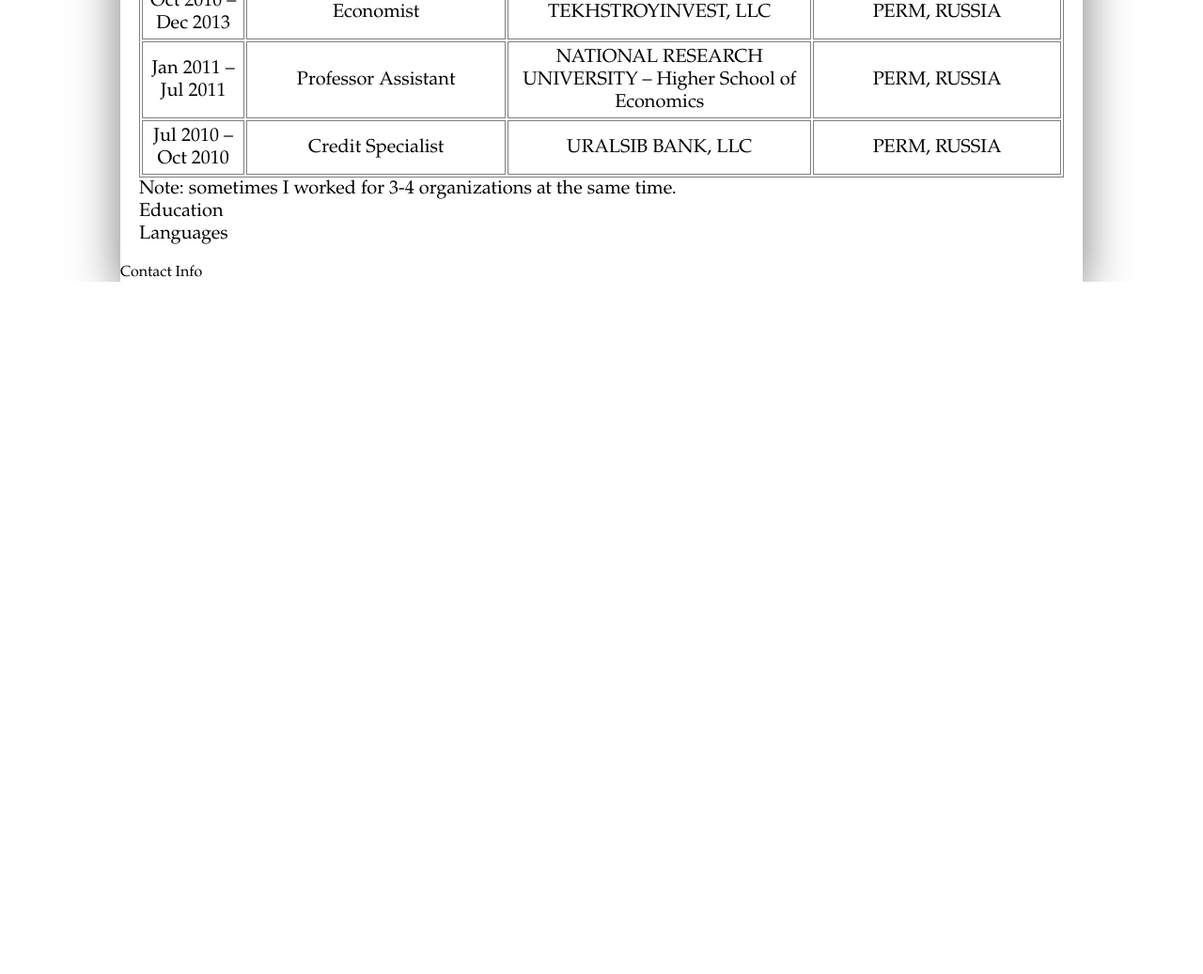
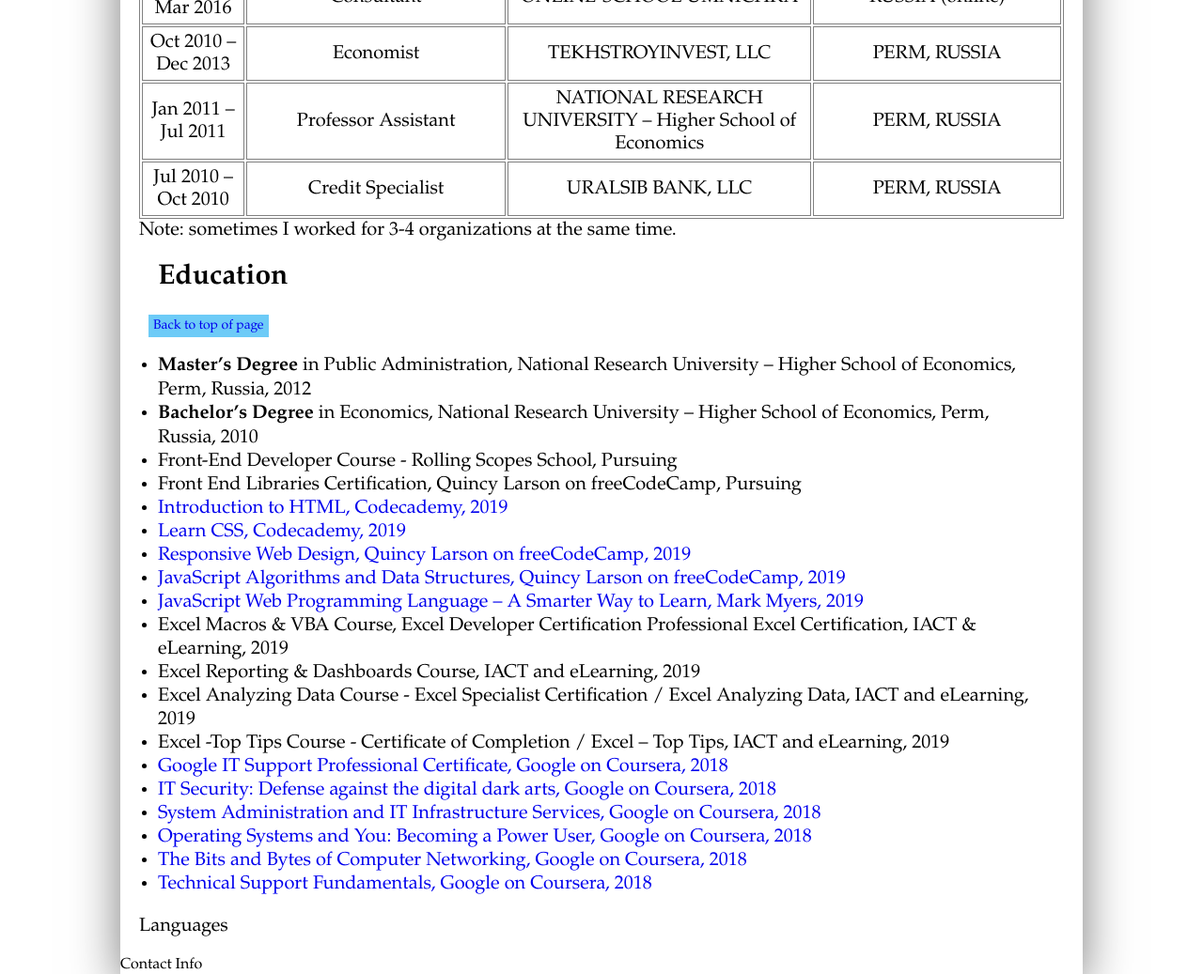
Before and after one commit to unikvozm/rsschool-cv, a plain HTML site: page index.html in a window 1280 px wide. Shown: the part 4154-5191 px from the top of the page at 94% size. Before the commit the page ends 4454 px from the top, so only its background shows below. Drawn offline with Linux system fonts and the light colour scheme; a script that the page names is missing.

Commit message:
feat: add education

```diff
--- a/index.html
+++ b/index.html
@@ -216,6 +216,7 @@
     </section>
     <section id="experience">
       <h2>Experience</h2>
+      <a class="link-top" href="#top">Back to top of page</a>
       <h3>IT related Experience</h3>
       <div class="projects-container">
         <div>
@@ -357,7 +358,46 @@
       </table>
       <blockquote>Note: sometimes I worked for 3-4 organizations at the same time.</blockquote>
     </section>
-    <section id="education">Education</section>
+    <section id="education">
+      <h2>Education</h2>
+      <a class="link-top" href="#top">Back to top of page</a>
+      <ul>
+        <li><strong>Master’s Degree</strong> in Public Administration, National Research University – Higher School of
+          Economics, Perm, Russia, 2012</li>
+        <li><strong>Bachelor’s Degree</strong> in Economics, National Research University – Higher School of Economics,
+          Perm, Russia, 2010</li>
+        <li>Front-End Developer Course - Rolling Scopes School, Pursuing</li>
+        <li>Front End Libraries Certification, Quincy Larson on freeCodeCamp, Pursuing</li>
+        <li><a href="https://www.codecademy.com/profiles/unikvozm">Introduction to HTML, Codecademy, 2019</a></li>
+        <li><a href="https://www.codecademy.com/profiles/unikvozm">Learn CSS, Codecademy, 2019</a></li>
+        <li><a href="https://www.freecodecamp.org/certification/unikvozm/responsive-web-design">Responsive Web Design,
+            Quincy Larson on freeCodeCamp, 2019</a></li>
+        <li><a
+            href="https://www.freecodecamp.org/certification/unikvozm/javascript-algorithms-and-data-structures">JavaScript
+            Algorithms and Data Structures, Quincy Larson on freeCodeCamp, 2019</a></li>
+        <li><a
+            href="http://www.asmarterwaytolearn.com/javascript-certificate-of-completion-natalia-volkova.html">JavaScript
+            Web Programming Language – A Smarter Way to Learn, Mark Myers, 2019</a></li>
+        <li>Excel Macros & VBA Course, Excel Developer Certification Professional Excel Certification, IACT & eLearning,
+          2019</li>
+        <li>Excel Reporting & Dashboards Course, IACT and eLearning, 2019</li>
+        <li>Excel Analyzing Data Course - Excel Specialist Certification / Excel Analyzing Data, IACT and eLearning,
+          2019</li>
+        <li>Excel -Top Tips Course - Certificate of Completion / Excel – Top Tips, IACT and eLearning, 2019</li>
+        <li><a href="https://www.coursera.org/account/accomplishments/professional-cert/certificate/SXWJBK6BAHDY">Google
+            IT Support Professional Certificate, Google on Coursera, 2018</a></li>
+        <li><a href="https://www.coursera.org/account/accomplishments/certificate/GQG9VV6NY8Y3">IT Security: Defense
+            against the digital dark arts, Google on Coursera, 2018</a></li>
+        <li><a href="https://www.coursera.org/account/accomplishments/certificate/QSPYBTHP6WT2">System Administration
+            and IT Infrastructure Services, Google on Coursera, 2018</a></li>
+        <li><a href="https://www.coursera.org/account/accomplishments/certificate/KJQEEFYXVTEM">Operating Systems and
+            You: Becoming a Power User, Google on Coursera, 2018</a></li>
+        <li><a href="https://www.coursera.org/account/accomplishments/certificate/4WEPZYQ6PVP3">The Bits and Bytes of
+            Computer Networking, Google on Coursera, 2018</a></li>
+        <li><a href="https://www.coursera.org/account/accomplishments/certificate/7C6YDKPY8JMG">Technical Support
+            Fundamentals, Google on Coursera, 2018</a></li>
+      </ul>
+    </section>
     <section id="languages">Languages</section>
   </main>
   <footer id="contacts">Contact Info</footer>
--- a/styles.css
+++ b/styles.css
@@ -153,3 +153,10 @@
 th {
   background-color:  rgb(109, 203, 247)
 }
+#education > ul {
+  margin: 20px;
+  line-height: 25px;
+}
+#education ul  a {
+  text-decoration: none;
+}
```
